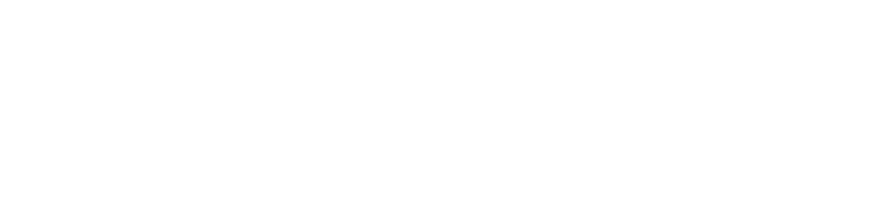
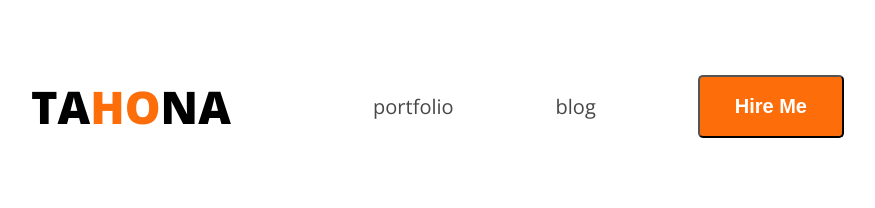
Before and after one commit to rabihattt/portfolio, a plain HTML site: page index.html in a window 1280 px wide. Shown: the whole page, without its empty margins (177-1052 px from the left). Drawn offline with nearby package versions, Linux system fonts and the light colour scheme.

Commit message:
added some code

```diff
--- a/index.html
+++ b/index.html
@@ -4,9 +4,21 @@
     <meta charset="UTF-8">
     <meta name="viewport" content="width=device-width, initial-scale=1.0">
     <title>portfolio</title>
+    <link rel="preconnect" href="https://fonts.googleapis.com">
+<link rel="preconnect" href="https://fonts.gstatic.com" crossorigin>
+<link href="https://fonts.googleapis.com/css2?family=Open+Sans:ital,wght@0,300..800;1,300..800&display=swap" rel="stylesheet">
+    <link rel="stylesheet" href="portfolio.css">
 </head>
-<body>
+<body class="open-sans-normal">
     <header>
+      <nav>
+        <h3 class="nav-title">TA<span class="text-primary">HO</span>NA</h3>
+        <UL>
+            <LI><a class="dark-2"  href="#">portfolio</a></LI>
+            <li><a class="dark-2" href="#">blog</a></li>
+            <li><a href="#"><button class="btn-primary">Hire Me</button></a></li>
+        </UL>
+      </nav>
 
 
     </header>
--- /dev/null
+++ b/portfolio.css
@@ -0,0 +1,50 @@
+
+.open-sans-normal{
+  font-family: "Open Sans", sans-serif;
+  font-optical-sizing: auto;
+  font-style: normal;
+  font-variation-settings:
+    "wdth" 100;
+}
+.text-primary{
+    color: #FD6E0A;
+}
+nav{
+    display: flex;
+    flex-wrap: wrap;
+    align-items: center ;
+    justify-content: space-between;
+    margin: 0 200px;
+
+}
+.nav-title{
+    font-weight: 800;
+    font-size: 45px;
+}
+.dark-2{
+    color: #474747;
+}
+nav ul {
+    display: flex;
+    flex-wrap: wrap;
+    align-items: center;
+}
+nav ul li{
+    list-style: none;
+    margin: 51px;
+
+
+}
+
+nav li a{
+    text-decoration: none;
+    font-size: 20px;
+}
+.btn-primary{
+    background-color: #FD6E0A;
+    font-weight: bold;
+    color: white;
+    padding: 18px  35px;
+    border-radius: 5px;
+    font-size: 20px;
+}
```
